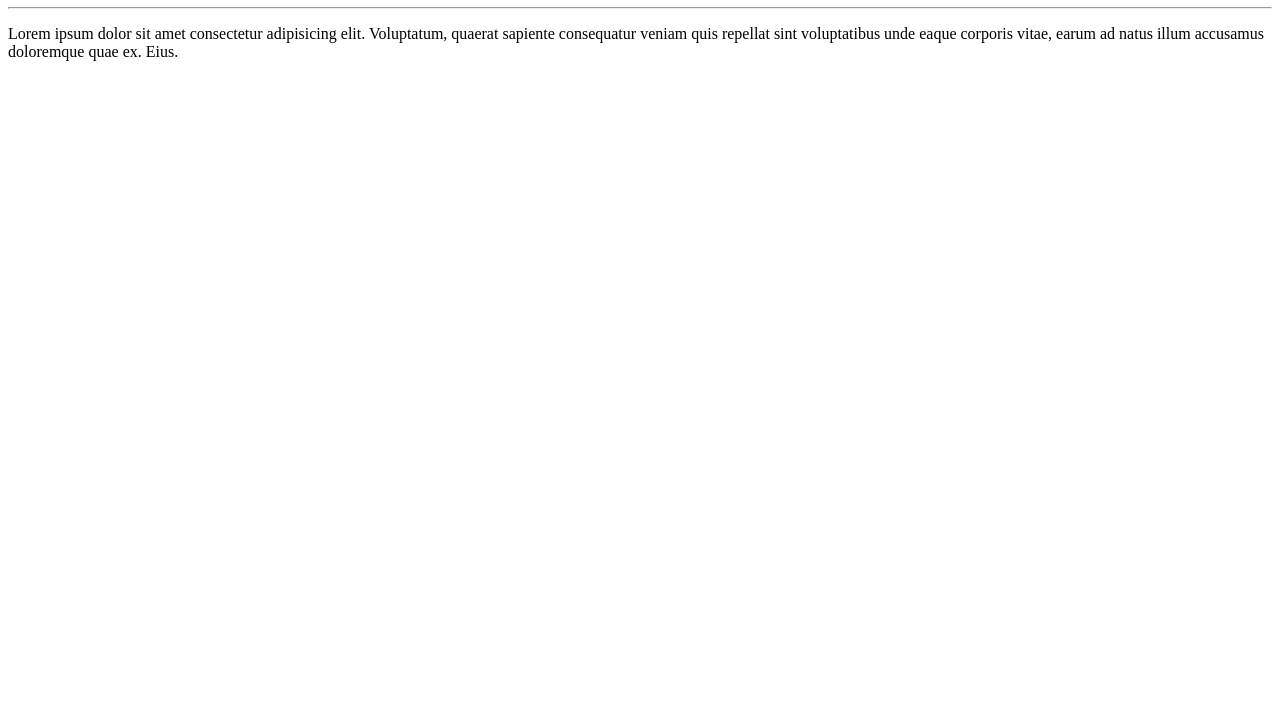
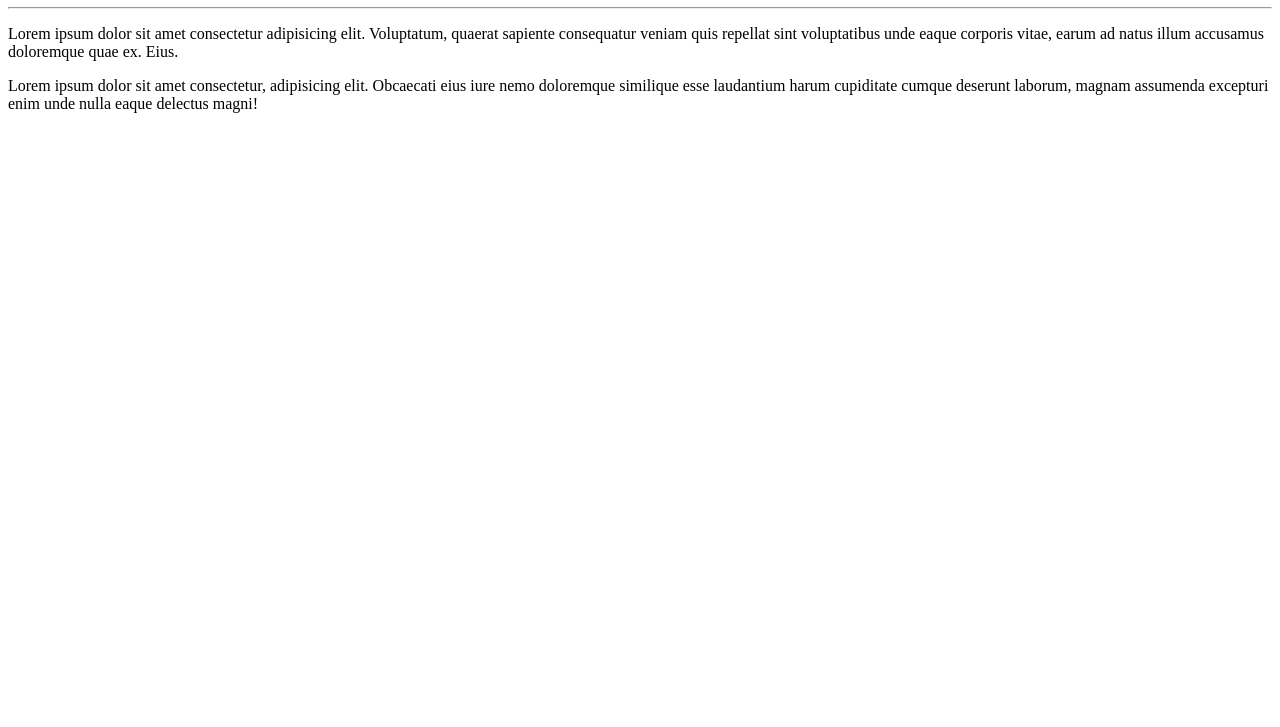
Before and after one commit to rogercardoso-git/Ola-mundo, a plain HTML site: page site-exemplo/index.html in a window 1280 px wide. Shown: the part 73-800 px from the top of the page. Drawn offline with Linux system fonts and the light colour scheme.

Commit message:
adicionei um parágrafo

```diff
--- a/site-exemplo/index.html
+++ b/site-exemplo/index.html
@@ -9,5 +9,6 @@
     <h1>Olá, Mundo!</h1>
     <hr>
     <p>Lorem ipsum dolor sit amet consectetur adipisicing elit. Voluptatum, quaerat sapiente consequatur veniam quis repellat sint voluptatibus unde eaque corporis vitae, earum ad natus illum accusamus doloremque quae ex. Eius.</p>
+    <p>Lorem ipsum dolor sit amet consectetur, adipisicing elit. Obcaecati eius iure nemo doloremque similique esse laudantium harum cupiditate cumque deserunt laborum, magnam assumenda excepturi enim unde nulla eaque delectus magni!</p>
 </body>
 </html>
```
